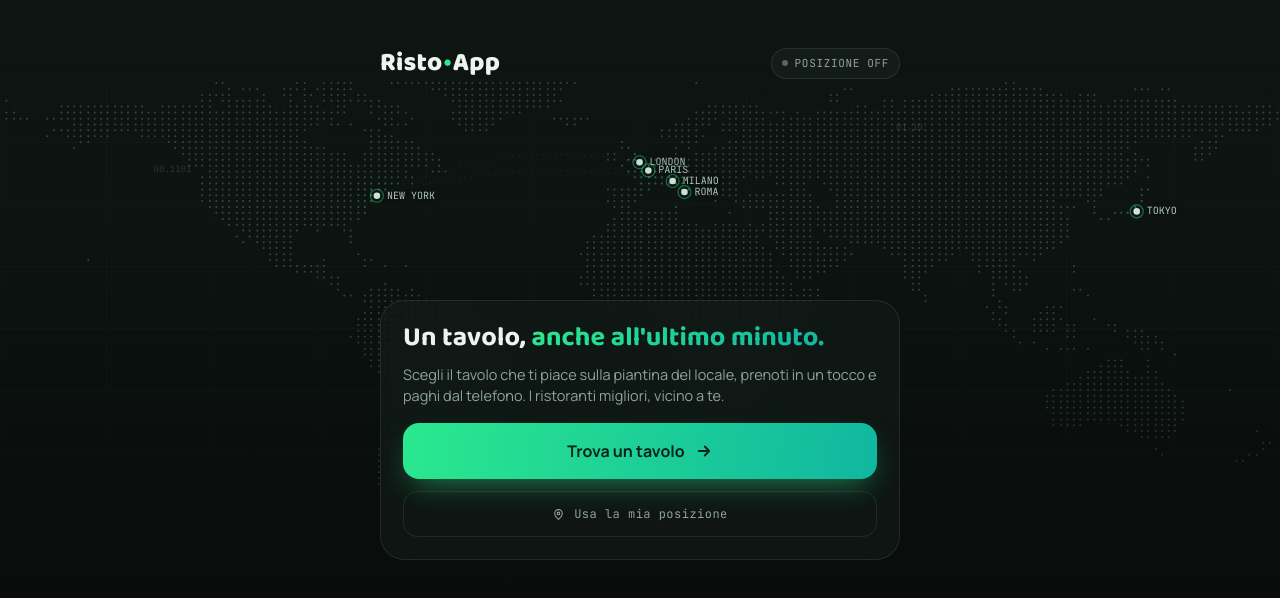
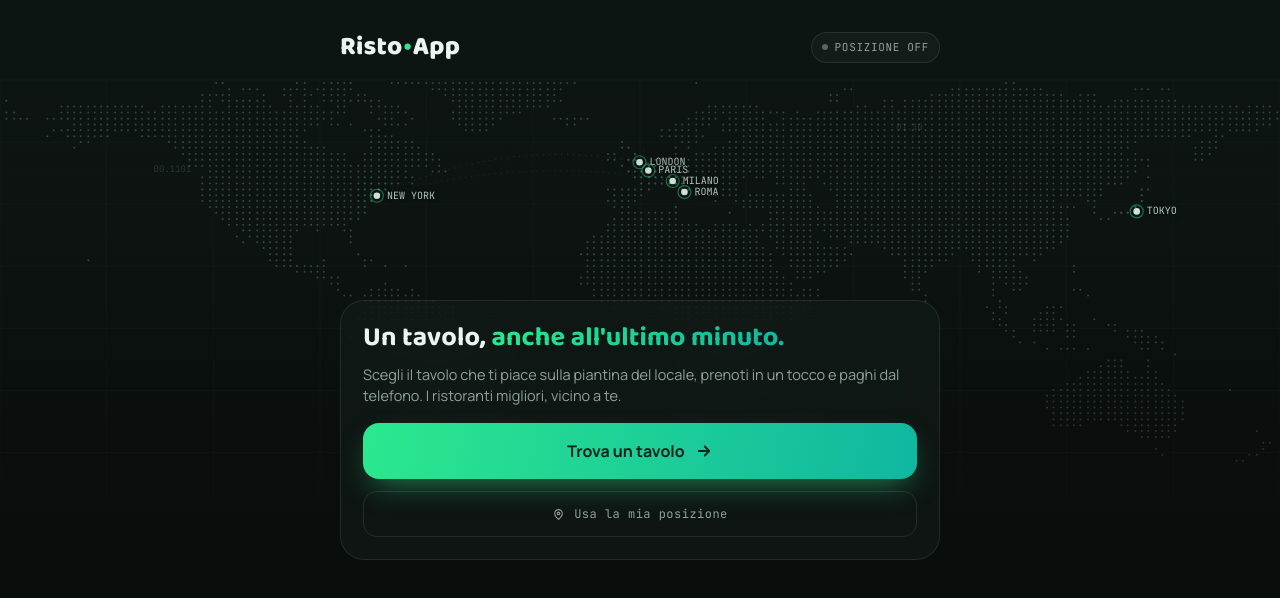
Before and after one commit to flaz89/RistoApp, a Next.js app: page / in a window 1280 px wide. Shown: the top 598 px of the page. Built offline with nearby package versions, Linux system fonts and the light colour scheme.

Commit message:
style(landing): widen navbar to 1220px, keep content column at 600

```diff
--- a/src/app/landing.css
+++ b/src/app/landing.css
@@ -207,9 +207,11 @@ body { display: block; margin: 0; padding: 0; min-height: 100vh; min-height: 100
 .ui { min-height: 100vh; min-height: 100dvh; }
 @media (min-width: 820px) {
   .ui {
-    max-width: 600px; margin: 0 auto; padding: 48px 40px;
+    max-width: 1220px; margin: 0 auto; padding: 32px 40px;
     /* lift the panel off the bottom — leaves ~1/3 of space below it */
     padding-bottom: clamp(64px, 30vh, 340px);
     padding-bottom: clamp(64px, 30dvh, 340px);
   }
+  /* navbar (.top) spans the full 1220 width; content column stays narrow */
+  .locate, .panel { max-width: 600px; width: 100%; margin-left: auto; margin-right: auto; }
 }
```
